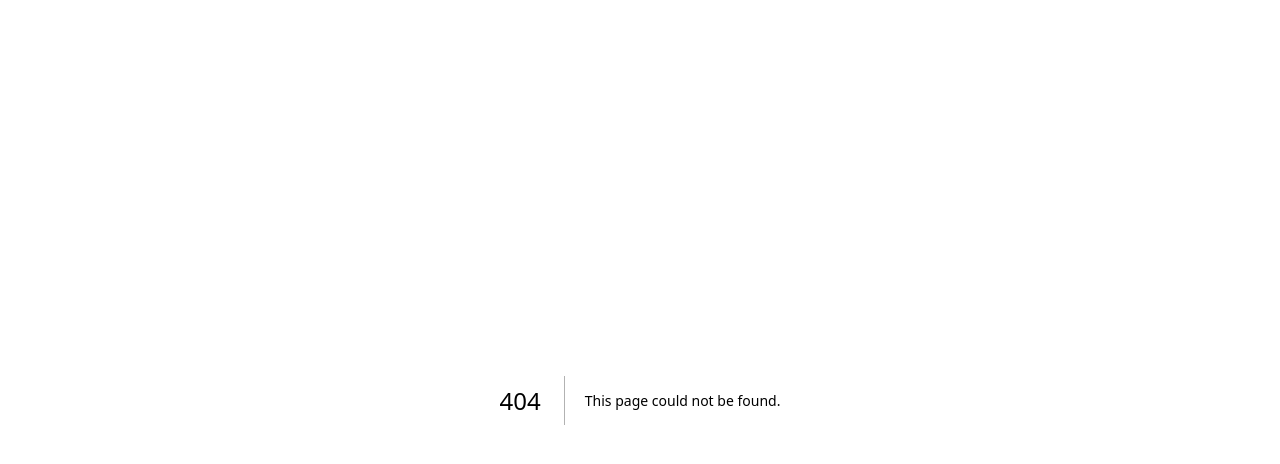
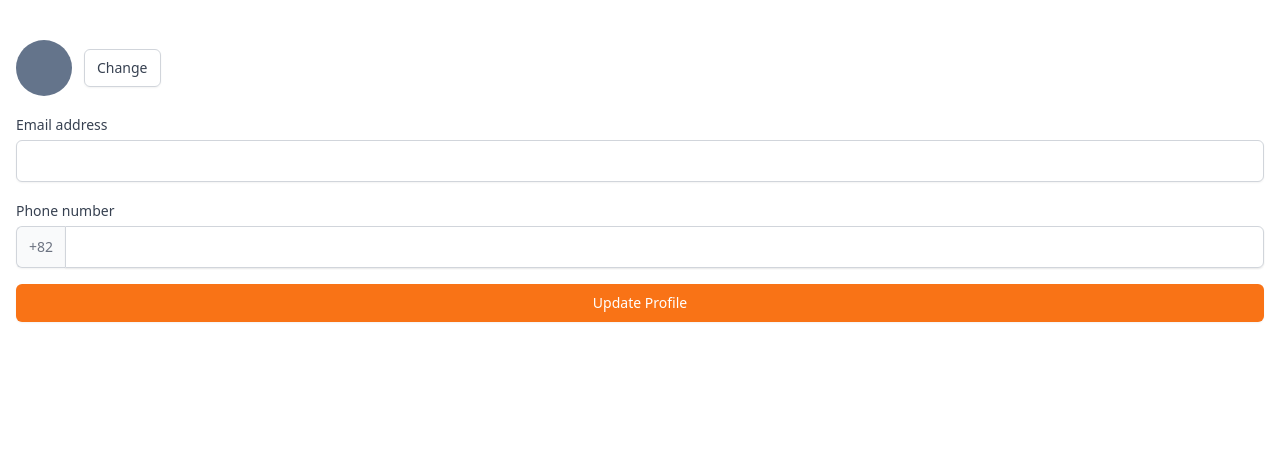
Before and after one commit to whansoo/carrot-market, a Next.js app: page /profile/edit in a window 1280 px wide. Before the commit this address had no page. Shown: the top 464 px of the page. Built offline with nearby package versions, Linux system fonts and the light colour scheme.

Commit message:
feat: Profile edit 레이아웃

```diff
--- /dev/null
+++ b/pages/profile/edit.tsx
@@ -0,0 +1,34 @@
+
+
+export default function EditProfile() {
+    return (
+        <div className="py-10 px-4 space-y-4">
+            <div className="flex items-center space-x-3">
+                <div className="w-14 h-14 rounded-full bg-slate-500"></div>
+                <label htmlFor="picture" className="cursor-pointer py-2 px-3 border border-gray-300 rounded-md shadow-sm text-sm font-medium focus:ring-2 focus:ring-offset-2 focus:ring-orange-500 text-gray-700">
+                    Change
+                  <input id="picture" type="file" className="hidden" accept="image/*" />
+                </label>
+            </div>
+           <div className="space-y-1">
+            <label htmlFor="email" className="text-sm font-medium text-gray-700">
+                Email address
+            </label>
+                <input id="email" type="email"
+                className="appearance-none w-full px-3 py-2 border border-gray-300 rounded-md shadow-sm placeholder-gray-400 focus:outline-none focus:ring-orange-500 focus:border-orange-500" required />
+           </div>
+           <div className="space-y-1">
+            <label htmlFor="phone" className="text-sm font-medium text-gray-700">
+                Phone number
+            </label>
+            <div className="flex rounded-md shadow-sm">
+                <span className="flex justify-center items-center px-3 border rounded-l-md border-r-0 border-gray-300 bg-gray-50 text-gray-500 select-none text-sm">+82</span>
+                <input id="phone" type="number" className="appearance-none w-full px-3 py-2 border border-gray-300 rounded-md rounded-l-none shadow-sm placeholder-gray-400 focus:outline-none focus:ring-orange-500 focus:border-orange-500" required />
+              </div>
+           </div>
+           <button className="mt-6 w-full bg-orange-500 hover:bg-orange-600 text-white py-2 px-4 border border-transparent rounded-md shadow-sm text-sm font-medium focus:ring-2 focus:ring-offset-2 focus:ring-orange-500 focus:outline-none">
+             Update Profile
+          </button>
+        </div>
+    )
+}
```
